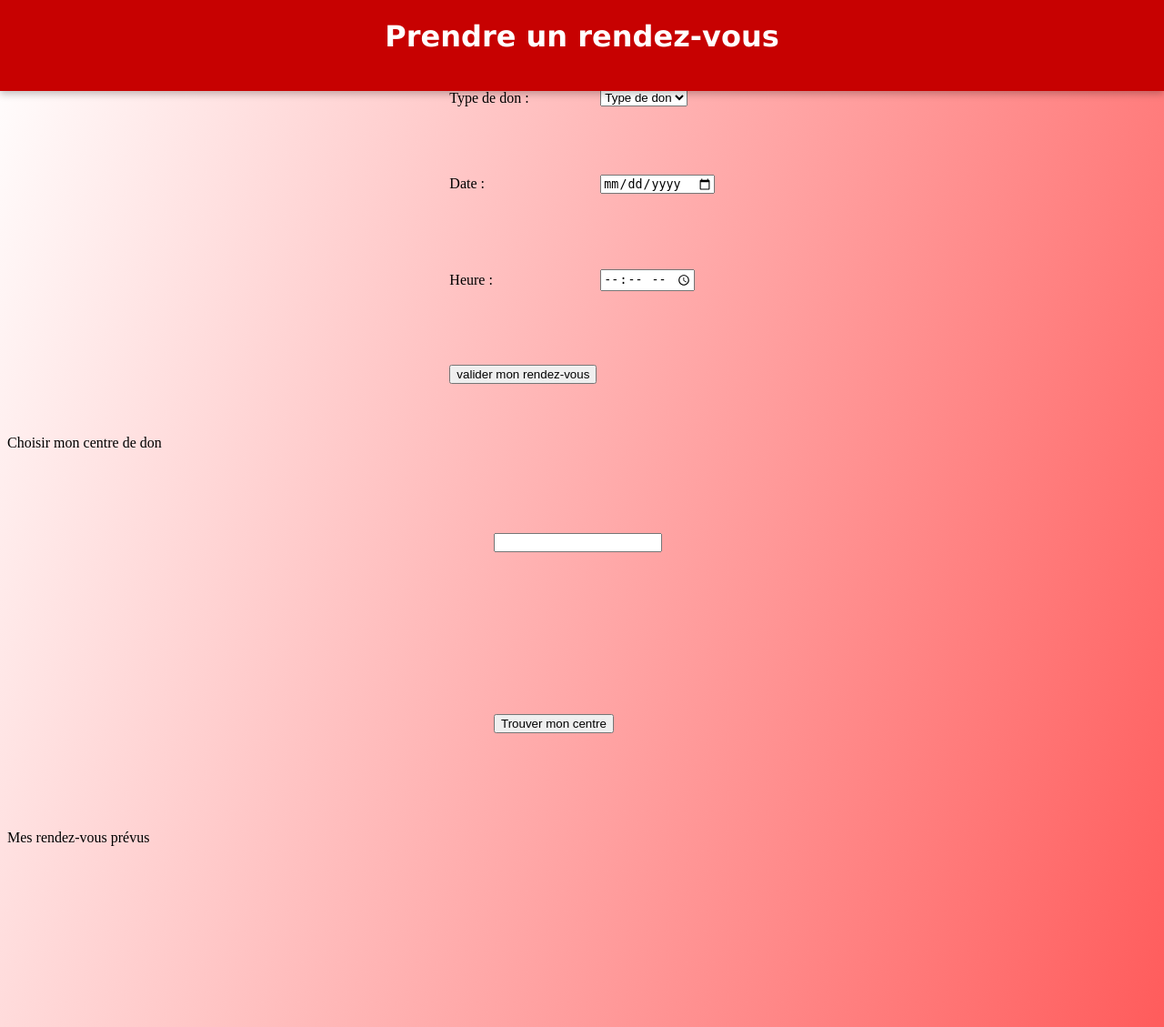
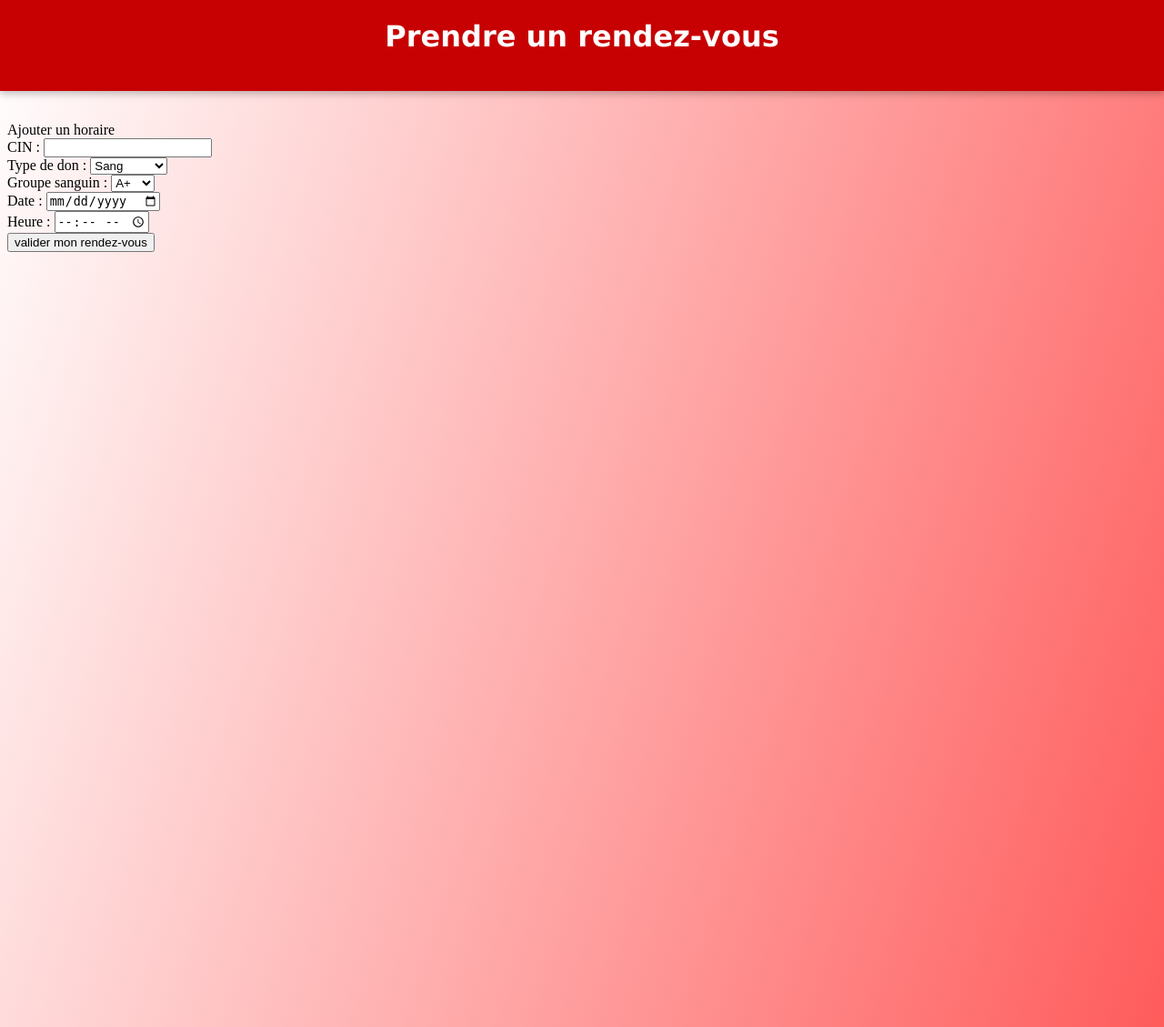
Before and after one commit to Hafsazn/DonDeSang, a PHP site: page /Rdv.php in a window 1280 px wide. Shown: the top 1129 px of the page at 91% size. Run offline with PHP 8.4, Linux system fonts and the light colour scheme.

Commit message:
Add files via upload

```diff
--- a/Rdv.php
+++ b/Rdv.php
@@ -21,66 +21,48 @@
 
     <label for="Titre">Espace donneur</label>
 
-     <form action="rdv.php" method="POST">
-       <table width="450px" class="table1" align="center">
-         <label for="RV"> Choisir mon rendez-vous </label><br>
-            <tr>
+     <form method="post" action="ajoutrdv.php" >
+
+         <tr>
+            <td><label><br><br><br><br><br><br>Ajouter un horaire</label> </td><br>
+            CIN : <input type="text" name="CIN"><br>
+            Type de don :
                 <td>
-                    <label for="TypeDon">Type de don :</label>
-                </td>
-                <td>
-                    <select>
-                        <option>Type de don</option>
+                    <select name="Type">
                         <option>Sang</option>
                         <option>Plasma</option>
                         <option>Plaquettes</option>
                     </select>
-                </td>
-            </tr>
-        <tr>
-            <td>
-                <label>Date :</label>
-            </td>
-            <td>
-                <input type="date">
-            </td>
-        </tr><br>
-        <tr>
+                </td><br>
+                Groupe sanguin :
                 <td>
-                    <label>Heure :</label>
-                </td>
-                <td>
-                    <input type="time">
-                </td>
-            </tr>
+                    <select name="GS">
+                        <option>A+</option>
+                        <option>A-</option>
+                        <option>B+</option>
+                        <option>B-</option>
+                        <option>AB+</option>
+                        <option>AB-</option>
+                        <option>O+</option>
+                        <option>O-</option>
+                    </select>
+                </td><br>
+            Date :
+            <input type="date" name="Date"><br>
+
+
+            Heure : <input type="time" name="Heure"><br>
+
+        </tr>
         <tr>
             <td>
                 <input type="submit" name="Valider" value="valider mon rendez-vous" class="valider">
             </td>
         </tr>
-        </table>
+
      </form>
 
-     <form>
-        <table width="450px" class="table2" align="center">
-            <label for="centre"> Choisir mon centre de don </label><br>
-           <tr>
-               <td>
-                   <input type="text">
-               </td>
-           </tr>
-           <tr>
-               <td>
-                   <input type="submit" name="Valider" value="Trouver mon centre" class="valider">
-               </td>
-           </tr>
-        </table>
 
-        </form>
-
-        <form>
-            <label for="tableau"> Mes rendez-vous prévus</label><br>
-        </form>
 
 
 
```
